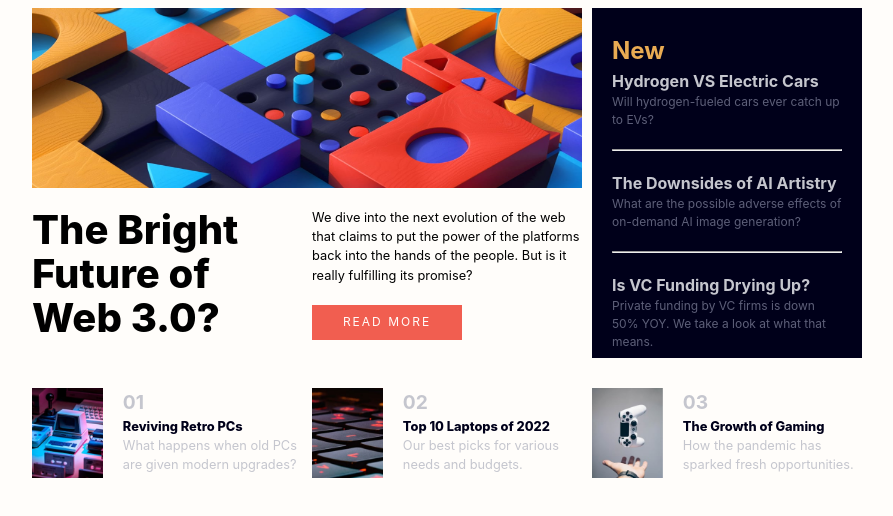
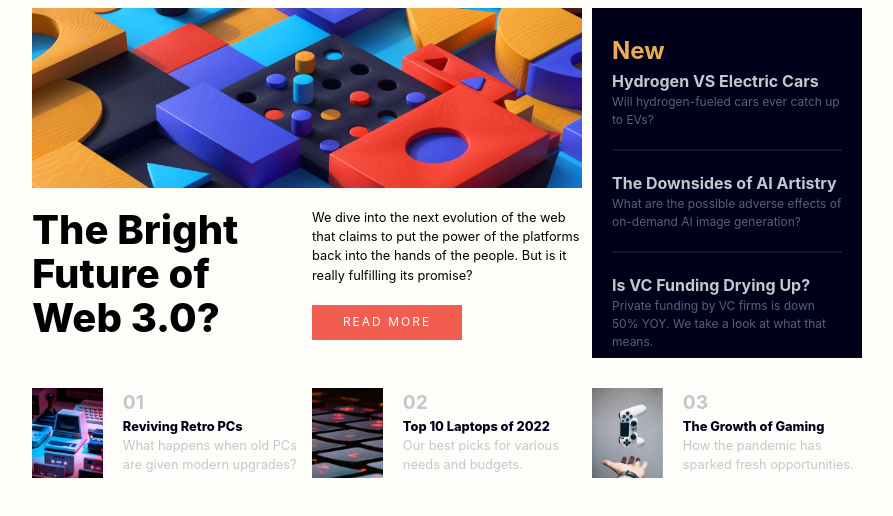
Before and after one commit to francobwogo/news_homepage, a website built with Vite: page index.html in a window 1280 px wide. Shown: the part 72-588 px from the top of the page, without its empty margins (193-1086 px from the left). Built offline with nearby package versions, Linux system fonts and the light colour scheme.

Commit message:
HTML update

```diff
--- a/style.css
+++ b/style.css
@@ -260,6 +260,7 @@ div {
 
 .new-hr {
   padding: 20px 0;
+  opacity: .1;
 }
 
 .new-hr-01{
```
